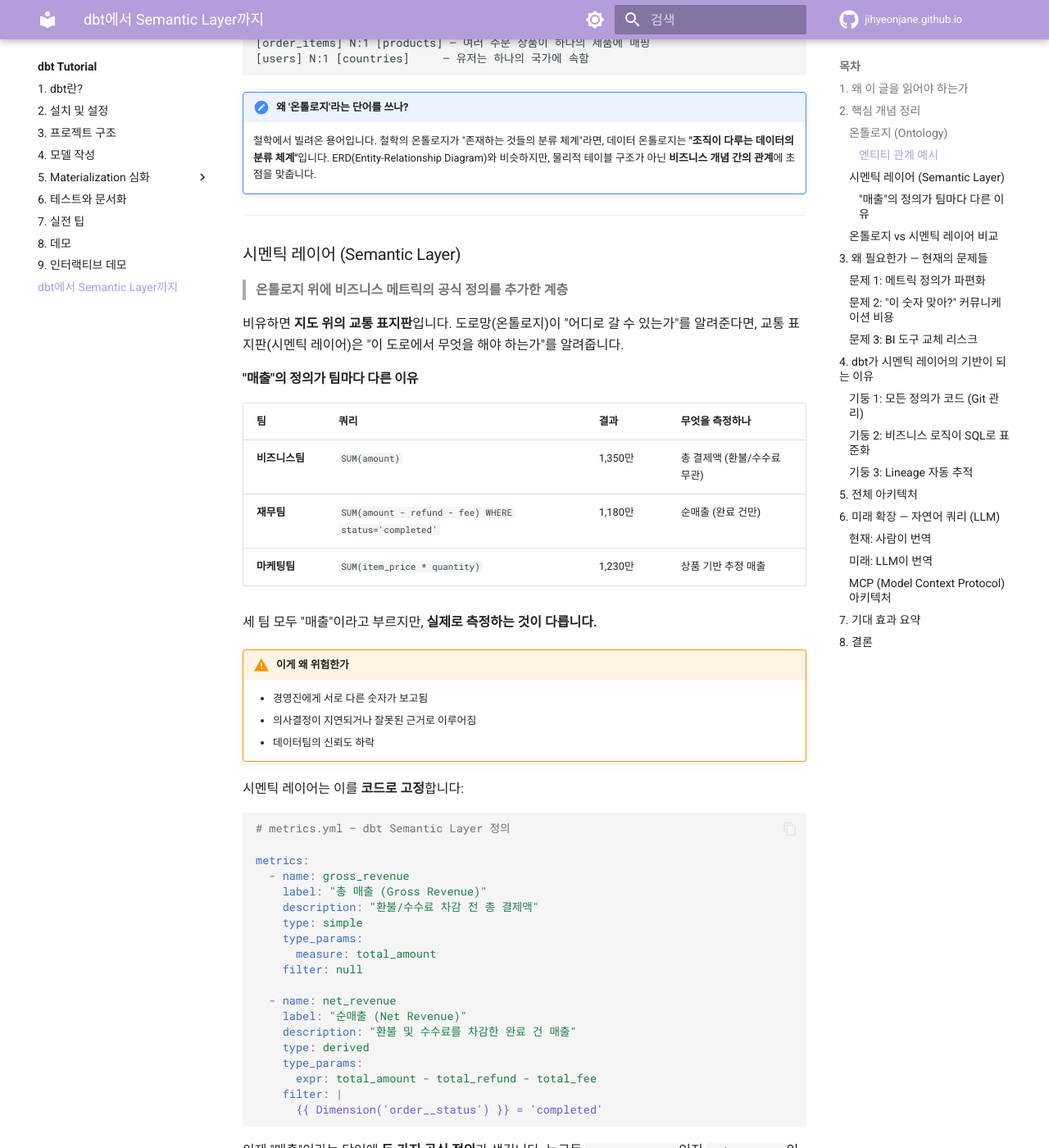
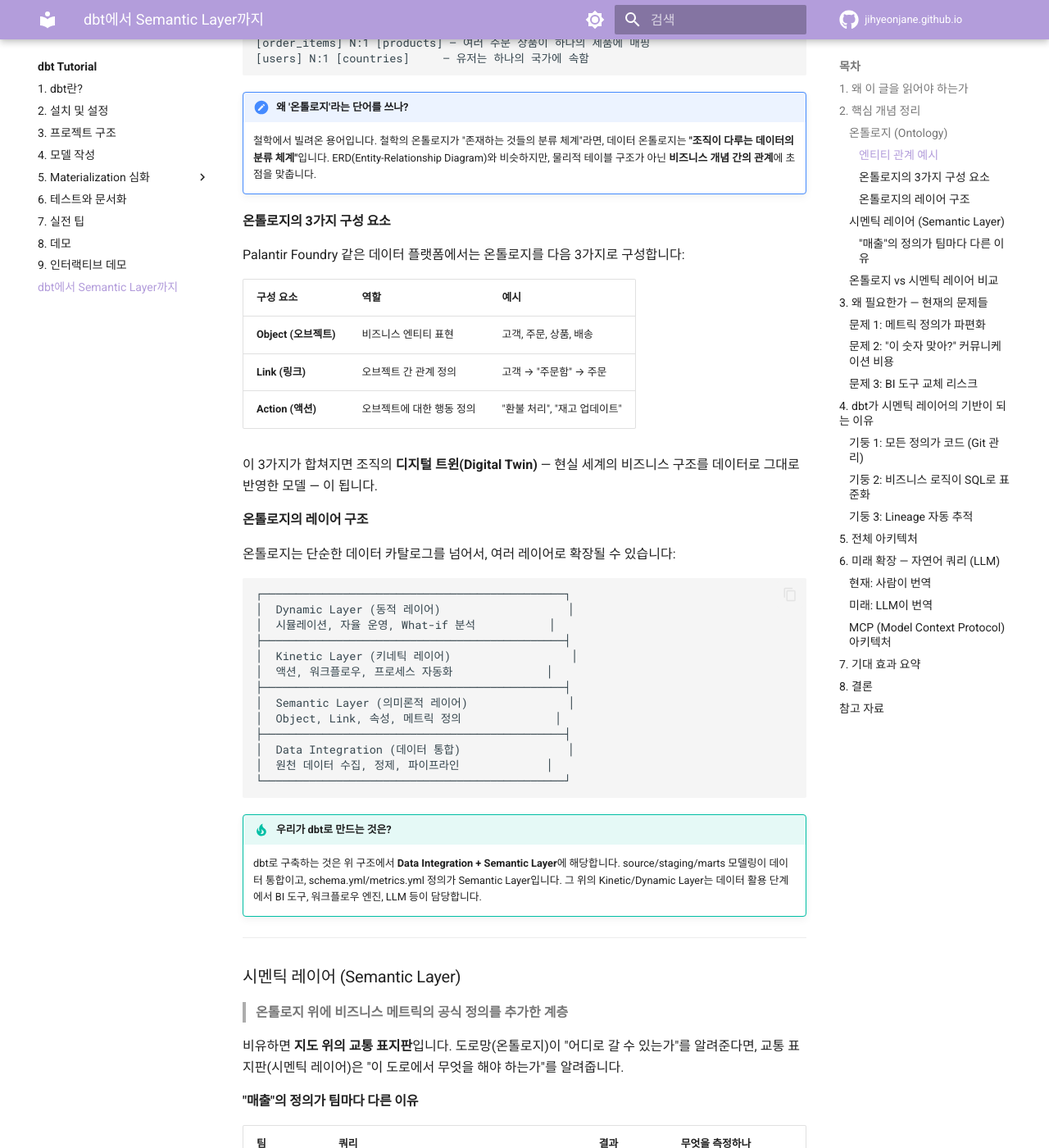
Before and after one commit to jihyeonjane/jihyeonjane.github.io, an MkDocs documentation site: the page built from docs/dbt-tutorial/09-semantic-layer.md, in a window 1280 px wide and 1400 px high, scrolled down 1402 px. Shown: the whole window at 82% size. Built offline with MkDocs 1.6.1 and Material for MkDocs 9.7.7, drawn with Linux system fonts in a browser that asks for light colours; comment, search, counter and statistics services are not loaded; some of the changed text lies outside the part shown.

Commit message:
Semantic Layer 페이지 보완: Foundry 온톨로지 개념 + 참고 자료
- 온톨로지 3가지 구성 요소 (Object/Link/Action) 추가
- 온톨로지 레이어 구조 (Semantic→Kinetic→Dynamic) 다이어그램
- dbt가 어느 레이어에 해당하는지 tip 박스로 설명
- 참고 자료 섹션 추가 (Foundry/Ontology 블로그, dbt 공식 문서, Atlan, MCP)

Co-Authored-By: Claude Opus 4.6 (1M context) <noreply@anthropic.com>

````diff
--- a/docs/dbt-tutorial/09-semantic-layer.md
+++ b/docs/dbt-tutorial/09-semantic-layer.md
@@ -58,6 +58,41 @@
 
 !!! note "왜 '온톨로지'라는 단어를 쓰나?"
     철학에서 빌려온 용어입니다. 철학의 온톨로지가 "존재하는 것들의 분류 체계"라면, 데이터 온톨로지는 **"조직이 다루는 데이터의 분류 체계"**입니다. ERD(Entity-Relationship Diagram)와 비슷하지만, 물리적 테이블 구조가 아닌 **비즈니스 개념 간의 관계**에 초점을 맞춥니다.
+
+#### 온톨로지의 3가지 구성 요소
+
+Palantir Foundry 같은 데이터 플랫폼에서는 온톨로지를 다음 3가지로 구성합니다:
+
+| 구성 요소 | 역할 | 예시 |
+|-----------|------|------|
+| **Object (오브젝트)** | 비즈니스 엔티티 표현 | 고객, 주문, 상품, 배송 |
+| **Link (링크)** | 오브젝트 간 관계 정의 | 고객 → "주문함" → 주문 |
+| **Action (액션)** | 오브젝트에 대한 행동 정의 | "환불 처리", "재고 업데이트" |
+
+이 3가지가 합쳐지면 조직의 **디지털 트윈(Digital Twin)** — 현실 세계의 비즈니스 구조를 데이터로 그대로 반영한 모델 — 이 됩니다.
+
+#### 온톨로지의 레이어 구조
+
+온톨로지는 단순한 데이터 카탈로그를 넘어서, 여러 레이어로 확장될 수 있습니다:
+
+```
+┌─────────────────────────────────────────────┐
+│  Dynamic Layer (동적 레이어)                   │
+│  시뮬레이션, 자율 운영, What-if 분석           │
+├─────────────────────────────────────────────┤
+│  Kinetic Layer (키네틱 레이어)                  │
+│  액션, 워크플로우, 프로세스 자동화              │
+├─────────────────────────────────────────────┤
+│  Semantic Layer (의미론적 레이어)               │
+│  Object, Link, 속성, 메트릭 정의              │
+├─────────────────────────────────────────────┤
+│  Data Integration (데이터 통합)                │
+│  원천 데이터 수집, 정제, 파이프라인             │
+└─────────────────────────────────────────────┘
+```
+
+!!! tip "우리가 dbt로 만드는 것은?"
+    dbt로 구축하는 것은 위 구조에서 **Data Integration + Semantic Layer**에 해당합니다. source/staging/marts 모델링이 데이터 통합이고, schema.yml/metrics.yml 정의가 Semantic Layer입니다. 그 위의 Kinetic/Dynamic Layer는 데이터 활용 단계에서 BI 도구, 워크플로우 엔진, LLM 등이 담당합니다.
 
 ---
 
@@ -449,3 +484,13 @@ PM: 결과 확인 (10초)
     - dbt 프로젝트에 `schema.yml` 정리부터 시작하세요
     - 팀에서 가장 자주 쓰는 메트릭 3~5개를 먼저 표준화하세요
     - 완벽한 시멘틱 레이어가 아니어도, **"공식 정의가 코드에 있다"는 사실만으로** 커뮤니케이션 비용이 줄어듭니다
+
+---
+
+## 참고 자료
+
+- [dbt Semantic Layer 공식 문서](https://docs.getdbt.com/docs/build/semantic-layer-overview)
+- [dbt MetricFlow 가이드](https://docs.getdbt.com/docs/build/about-metricflow)
+- [파운드리(Foundry)와 온톨로지(Ontology)란 — 개념 정리](https://velog.io/@cha-suyeon/%ED%8C%8C%EC%9A%B4%EB%93%9C%EB%A6%ACFoundary%EC%99%80-%EC%98%A8%ED%86%A8%EB%A1%9C%EC%A7%80Ontology%EB%9E%80-%EA%B0%9C%EB%85%90) — Palantir Foundry의 온톨로지 레이어(Semantic/Kinetic/Dynamic) 개념
+- [Atlan — What is a Semantic Layer?](https://atlan.com/what-is-a-semantic-layer/)
+- [MCP (Model Context Protocol) 소개](https://modelcontextprotocol.io/)
````
